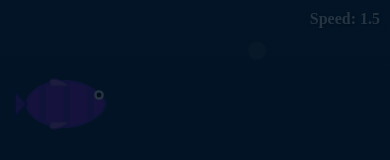
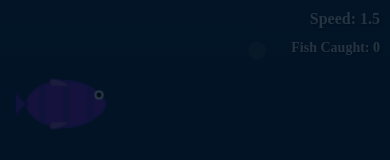
Before and after one commit to BenChalke/chalke-fishing, a React (Create React App) app: page / in a window 390 px wide. Shown: the top 160 px of the page. Built offline with nearby package versions, Linux system fonts and the light colour scheme; the HTML template or start-up script is replaced by a standard one.

Commit message:
Add total fish caught label

```diff
--- a/src/App.css
+++ b/src/App.css
@@ -1,10 +1,4 @@
 /* src/App.css */
-
-/* Prevent the 300 ms tap delay on modern mobile browsers */
-html,
-body {
-  touch-action: manipulation;
-}
 
 /* Container: full-screen underwater gradient */
 .container {
@@ -18,6 +12,12 @@ body {
 /* When this class is added, hide the system cursor */
 .no-cursor {
   cursor: none;
+}
+
+/* Prevent the 300ms touch delay */
+html,
+body {
+  touch-action: manipulation;
 }
 
 /* Pull-up animation for caught fish, hook, and line */
@@ -43,10 +43,22 @@ body {
 /* Label showing current speed (desktop) */
 .speed-label {
   position: absolute;
-  bottom: 80px;
+  bottom: 110px;
   right: 20px;
   color: #ffffff;
   font-size: 18px;
+  font-weight: bold;
+  text-shadow: 1px 1px 2px rgba(0, 0, 0, 0.6);
+  z-index: 50;
+}
+
+/* Label showing total fish caught (just under speed) */
+.fish-count-label {
+  position: absolute;
+  bottom: 80px; /* 30px below speed-label */
+  right: 20px;
+  color: #ffffff;
+  font-size: 16px;
   font-weight: bold;
   text-shadow: 1px 1px 2px rgba(0, 0, 0, 0.6);
   z-index: 50;
@@ -280,13 +292,20 @@ body {
    ======================================== */
 
 @media (max-width: 600px) {
-  /* Move speed-label to top-right on mobile so it's not covered */
+  /* Move speed-label & fish-count-label up so they’re not covered */
   .speed-label {
     position: absolute;
     top: 10px;
     bottom: auto;
     right: 10px;
     font-size: 16px;
+  }
+  .fish-count-label {
+    position: absolute;
+    top: 40px; /* below speed-label */
+    bottom: auto;
+    right: 10px;
+    font-size: 14px;
   }
 
   /* Shrink button text & padding */
@@ -298,27 +317,27 @@ body {
   /* Stack buttons vertically along right edge with extra 50px offset */
   .caught-button {
     right: 10px;
-    bottom: 100px; /* was 10px, now +50px */
+    bottom: 100px;
   }
 
   .speed-down {
     right: 10px;
-    bottom: 150px; /* was 60px, now +50px */
+    bottom: 150px;
   }
 
   .speed-up {
     right: 10px;
-    bottom: 200px; /* was 110px, now +50px */
+    bottom: 200px;
   }
 
   .add-button {
     right: 10px;
-    bottom: 250px; /* was 160px, now +50px */
+    bottom: 250px;
   }
 
   .reset-button {
     right: 10px;
-    bottom: 300px; /* was 210px, now +50px */
+    bottom: 300px;
   }
 
   /* Reduce popup width on small screens */
--- a/src/App.js
+++ b/src/App.js
@@ -331,12 +331,16 @@ export default function App() {
             colour={anim.colour}
             pattern={anim.pattern}
             isDead={true}
+            isMobile={isMobile}
           />
         </CatchAnimation>
       ))}
 
       {/* 5) Display current speed */}
       <div className="speed-label">Speed: {speed.toFixed(1)}</div>
+
+      {/* 6) Display total fish caught */}
+      <div className="fish-count-label">Fish Caught: {caughtRecords.length}</div>
 
       {/* 6) Control buttons */}
       <button className="control-button speed-down" onClick={handleSpeedDown}>
@@ -393,6 +397,7 @@ export default function App() {
                                 colour={colour}
                                 pattern={pattern}
                                 isDead={false}
+                                isMobile={isMobile}
                               />
                             </div>
                             <span className="super-rare-label">
@@ -426,6 +431,7 @@ export default function App() {
                                 colour={colour}
                                 pattern={pattern}
                                 isDead={false}
+                                isMobile={isMobile}
                               />
                             </div>
                             <span className="rare-label">
@@ -477,6 +483,7 @@ export default function App() {
                                       colour={colour}
                                       pattern={pattern}
                                       isDead={false}
+                                      isMobile={isMobile}
                                     />
                                   </div>
                                   <span>
```
